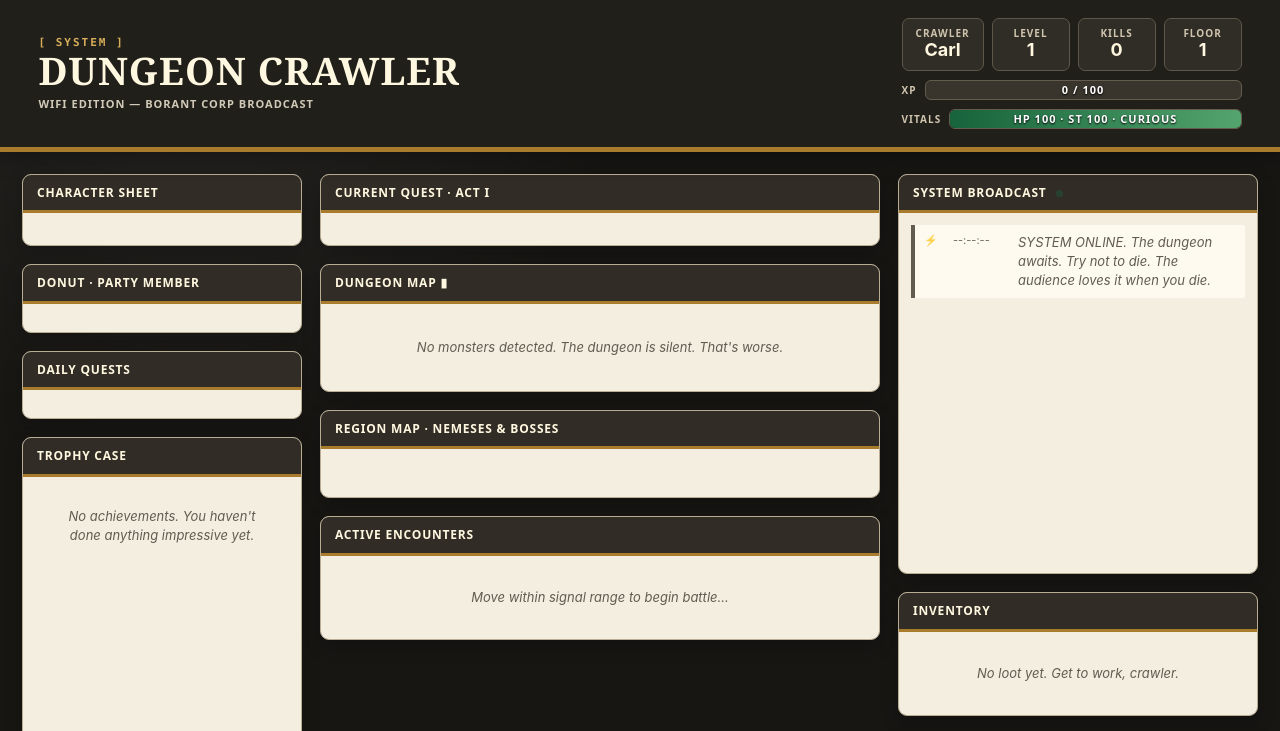
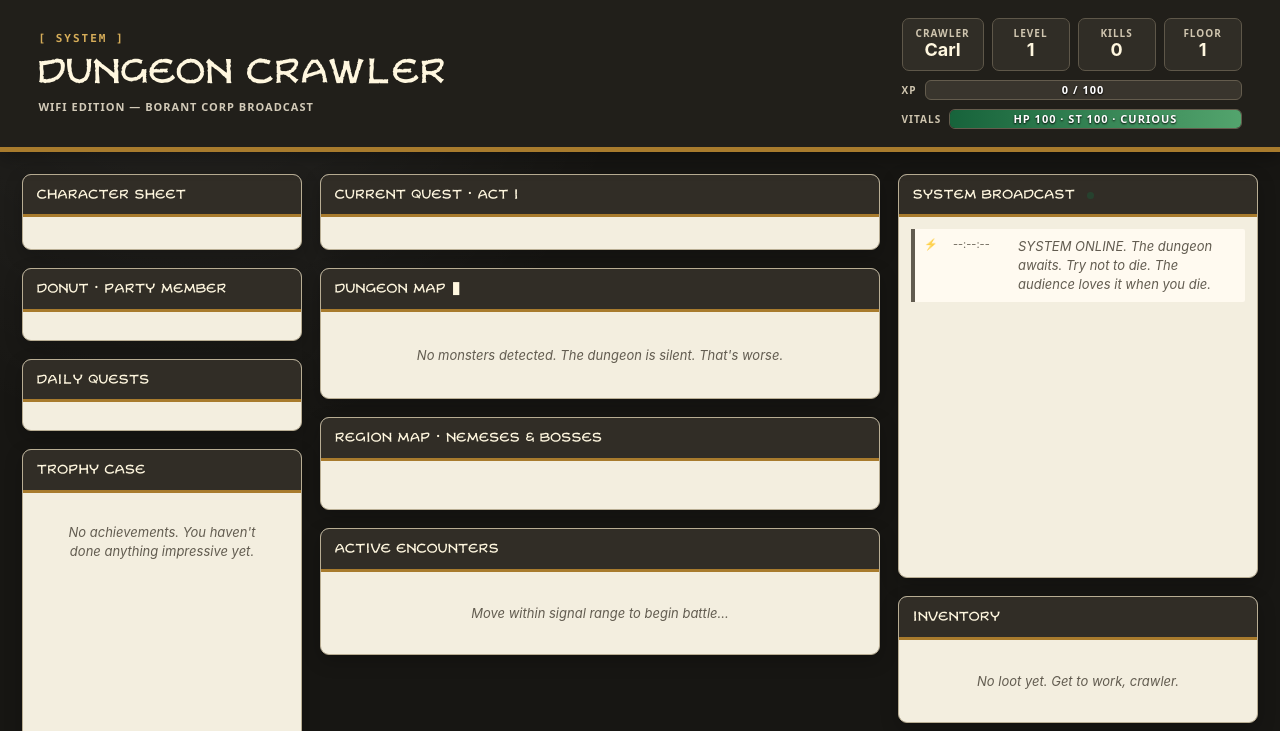
Before and after one commit to VernonJuelich/WifiDungeonCrawler, a website: page nuc-server/public/index.html in a window 1280 px wide. Shown: the top 731 px of the page. Drawn offline with Linux system fonts and the light colour scheme; no server answers.

Commit message:
Add Dungeon Crawler display font

```diff
--- a/nuc-server/public/style.css
+++ b/nuc-server/public/style.css
@@ -1,4 +1,10 @@
 @import url('https://fonts.googleapis.com/css2?family=Share+Tech+Mono&family=Cinzel:wght@700&display=swap');
+
+@font-face {
+  font-family: "Dungeon Crawler CB";
+  src: url("fonts/dungeon-crawler-cb.ttf") format("truetype");
+  font-display: swap;
+}
 
 :root {
   --bg: #0a0a0f;
@@ -577,8 +583,8 @@ header {
 
 h1 {
   color: #fff7df;
-  font: 800 clamp(24px, 3vw, 38px)/1.05 Georgia, serif;
-  letter-spacing: 1px;
+  font: 400 clamp(30px, 3.6vw, 48px)/1 "Dungeon Crawler CB", Georgia, serif;
+  letter-spacing: 1.5px;
   text-shadow: none;
 }
 
@@ -663,8 +669,8 @@ main {
   background: #312d26;
   border-bottom: 3px solid #a87b2d;
   color: #fff7df;
-  font: 800 12px/1.3 ui-sans-serif, system-ui, sans-serif;
-  letter-spacing: .8px;
+  font: 400 17px/1.15 "Dungeon Crawler CB", Georgia, serif;
+  letter-spacing: .7px;
 }
 
 #character-sheet, #quest-card { padding: 16px; }
@@ -813,7 +819,11 @@ main {
   box-shadow: 0 12px 34px rgba(0,0,0,.35);
 }
 .popup-tag { color: #68251f; }
-#popup-name, #loot-popup-name { color: #211f1a; }
+#popup-name, #loot-popup-name {
+  color: #211f1a;
+  font-family: "Dungeon Crawler CB", Georgia, serif;
+  font-size: 21px;
+}
 #popup-desc, #loot-popup-flavor { color: #625c50; }
 
 @media (max-width: 1180px) {
```
Also changed, not shown: nuc-server/public/fonts/dungeon-crawler-cb.ttf (added).
